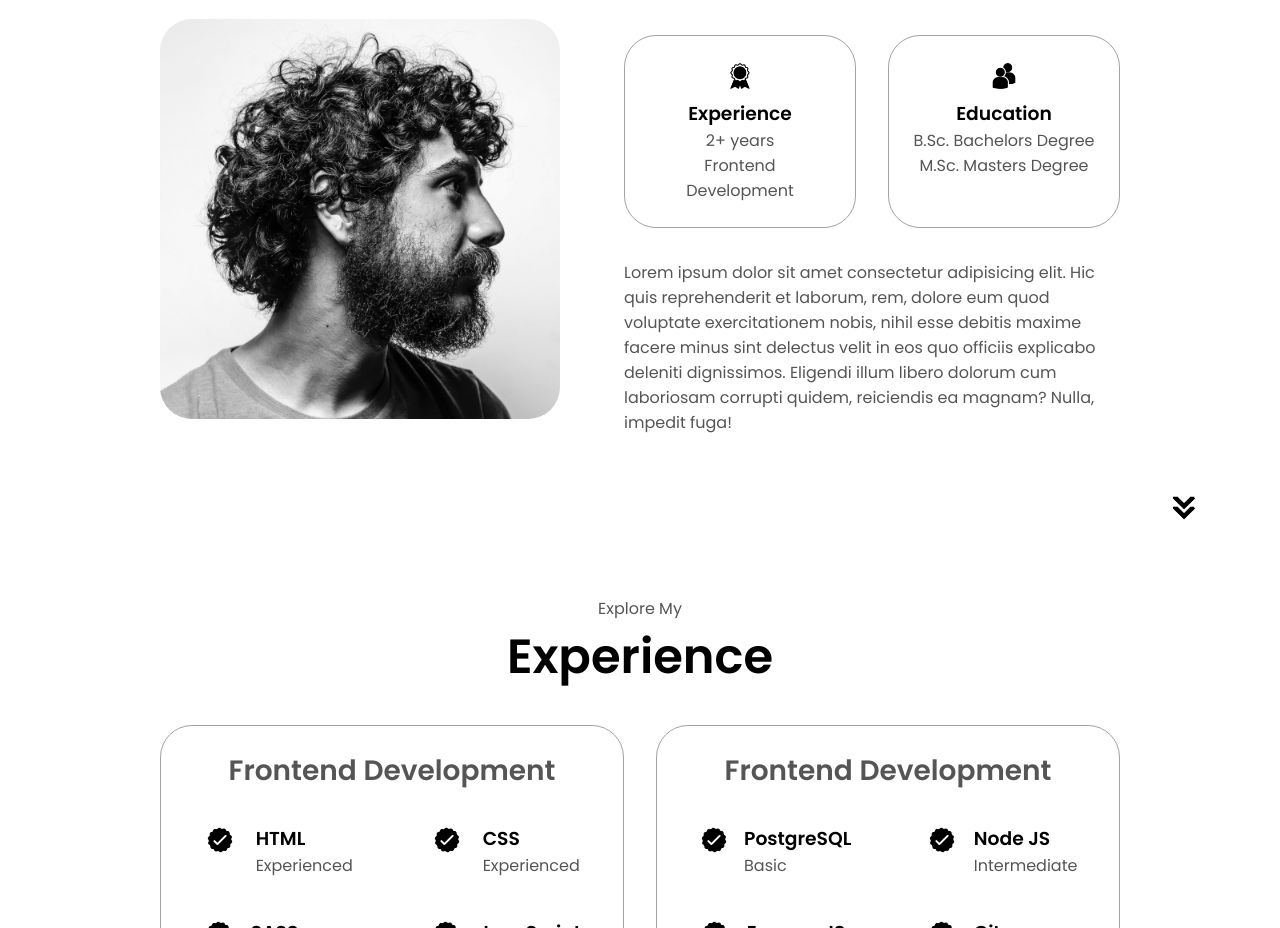
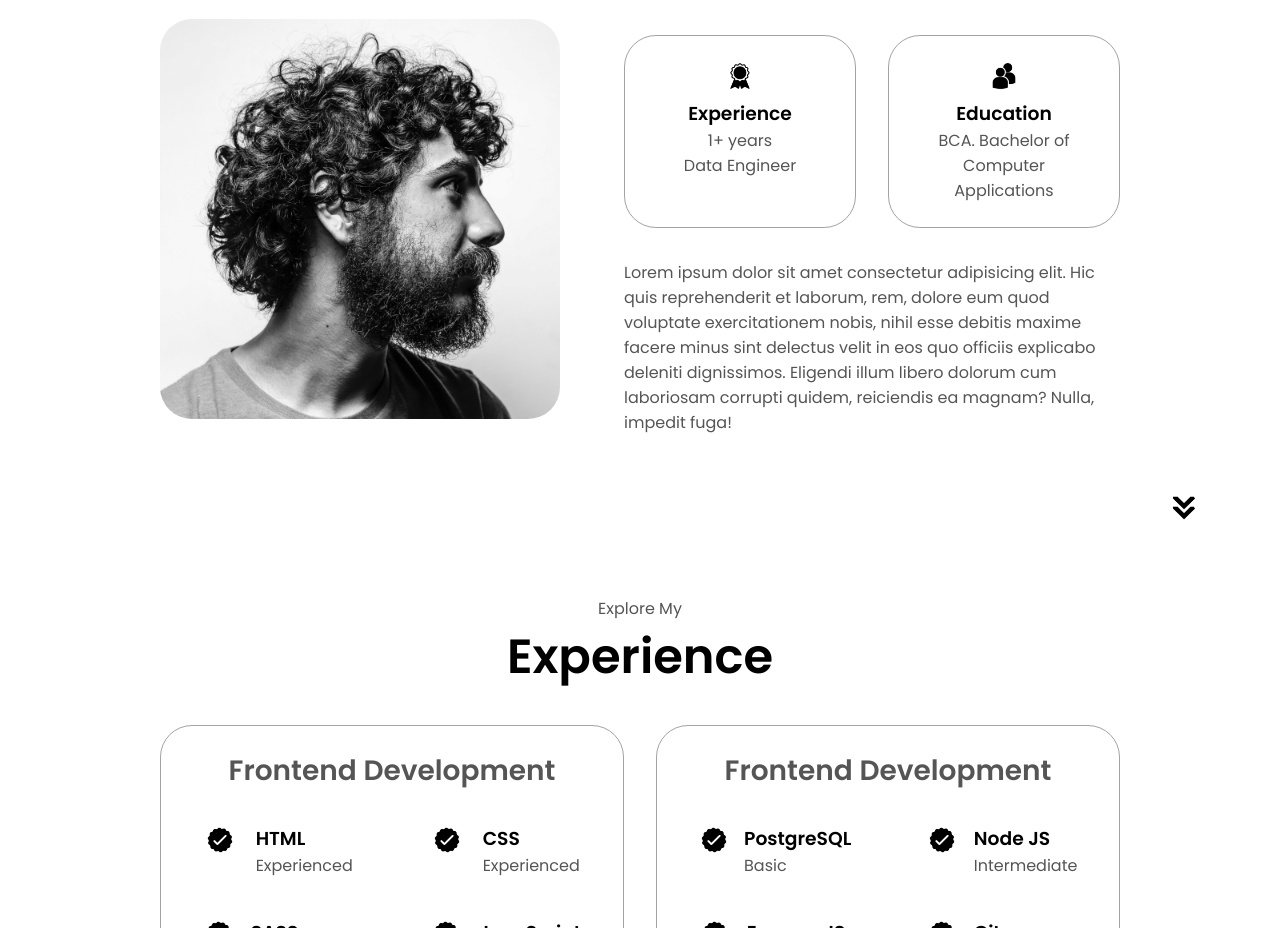
Before and after one commit to viswavishu/personal-portfolio, a plain HTML site: page index.html in a window 1280 px wide. Shown: the part 1100-2028 px from the top of the page. Drawn offline with Linux system fonts and the light colour scheme.

Commit message:
Added education details

```diff
--- a/index.html
+++ b/index.html
@@ -95,7 +95,7 @@
                 class="icon"
               />
               <h3>Experience</h3>
-              <p>2+ years <br />Frontend Development</p>
+              <p>1+ years <br />Data Engineer</p>
             </div>
             <div class="details-container">
               <img
@@ -104,7 +104,7 @@
                 class="icon"
               />
               <h3>Education</h3>
-              <p>B.Sc. Bachelors Degree<br />M.Sc. Masters Degree</p>
+              <p>BCA. Bachelor of Computer Applications</p>
             </div>
           </div>
           <div class="text-container">
```
